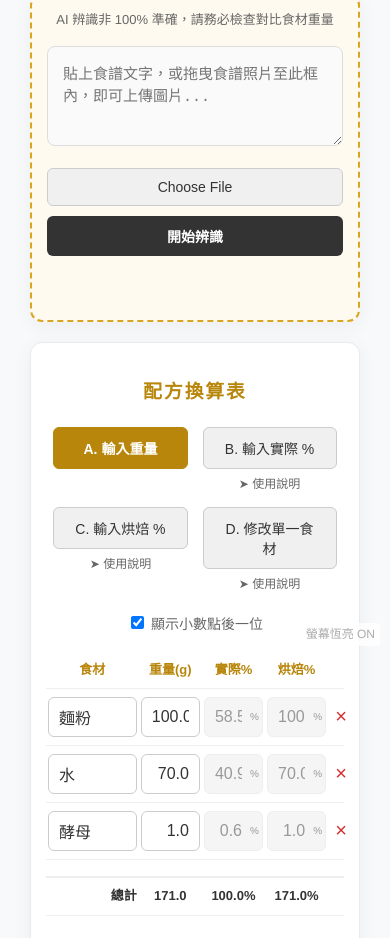
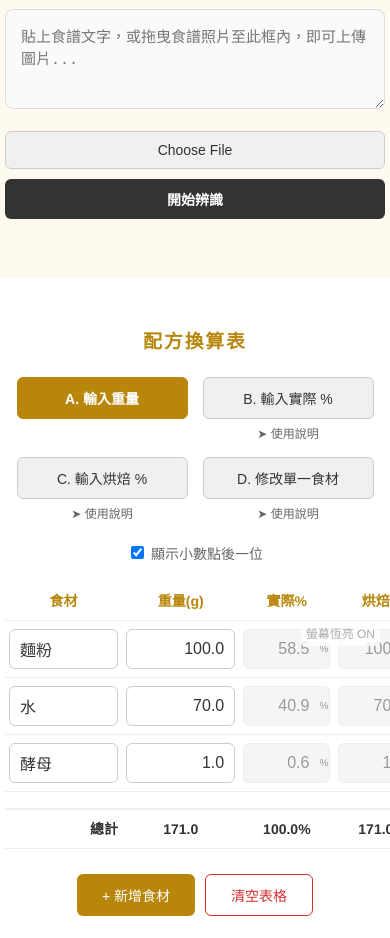
Before and after one commit to bacostreet3-beep/baco-calculator, a website: page public/index.html in a window 390 px wide. Shown: the part 188-1126 px from the top of the page. Drawn offline with Linux system fonts and the light colour scheme.

Commit message:
Update index.html

```diff
--- a/public/index.html
+++ b/public/index.html
@@ -349,9 +349,29 @@ input[type=number] {
         .sum-ok { color: var(--success-green) !important; font-weight: bold; }
 
         /* Media Queries */
+        /* 手機版與嵌入式優化 */
         @media (max-width: 600px) {
-            .container { padding: 10px; }
-            .card { padding: 15px; }
+            /* 1. 去除外圍留白，爭取最大空間 */
+            body {
+                padding: 0;
+                background-color: #fff; /* 手機版背景改白，減少視覺干擾 */
+            }
+            .container {
+                padding: 0;
+                max-width: 100%;
+            }
+            .card {
+                padding: 10px 5px; /* 縮小內距 */
+                border-radius: 0;  /* 去除圓角 */
+                border: none;      /* 去除邊框 */
+                box-shadow: none;  /* 去除陰影 */
+                overflow-x: auto;  /* ★ 關鍵：允許卡片內部左右捲動 */
+            }
+
+            /* 2. 強制表格保持最小寬度，避免被擠扁 */
+            .recipe-table {
+                min-width: 450px; /* ★ 關鍵：設定一個舒適的最小寬度 */
+            }
 
             .mold-grid { grid-template-columns: 1fr; }
             .control-group { width: 45%; }
@@ -359,20 +379,25 @@ input[type=number] {
             .ai-controls-row { flex-direction: column; gap: 10px; }
             .ai-controls-row input[type="file"], .ai-controls-row .btn-analyze { width: 100%; }
 
-            /* 手機版表格優化 */
+            /* 手機版表格文字優化 */
             .recipe-table th, .recipe-table td {
-                padding: 8px 2px;
-                font-size: 13px;
+                padding: 8px 4px; /* 稍微縮小儲存格內距 */
+                font-size: 14px;
             }
 
-            /* 調整手機版欄位寬度 */
+            /* 修正總計行的顯示問題，避免文字重疊 */
+            .recipe-table tfoot td {
+                white-space: nowrap; /* 強制文字不換行 */
+            }
+
+            /* 調整手機版欄位寬度佔比 (配合 min-width 使用後會更正常) */
             #th-base { width: 10% !important; }
-            #th-name { width: 30% !important; }
-            #th-weight { width: 20% !important; }
+            #th-name { width: 25% !important; }
+            #th-weight { width: 25% !important; }
             #th-real { width: 20% !important; }
             #th-baker { width: 20% !important; }
 
-            .pct-symbol { font-size: 10px; right: 4px; }
+            .pct-symbol { font-size: 10px; right: 2px; }
         }
     </style>
 </head>
```
